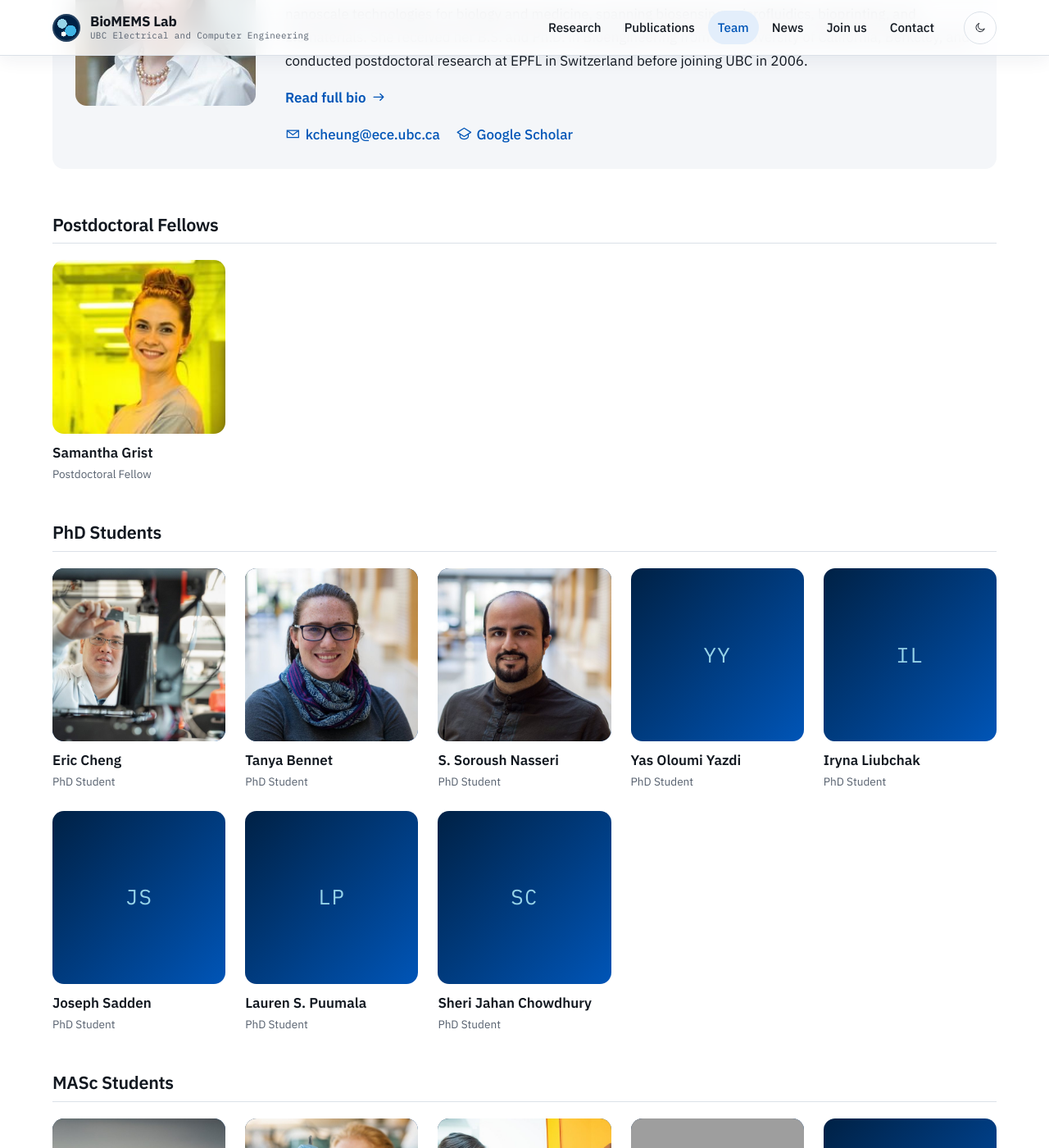
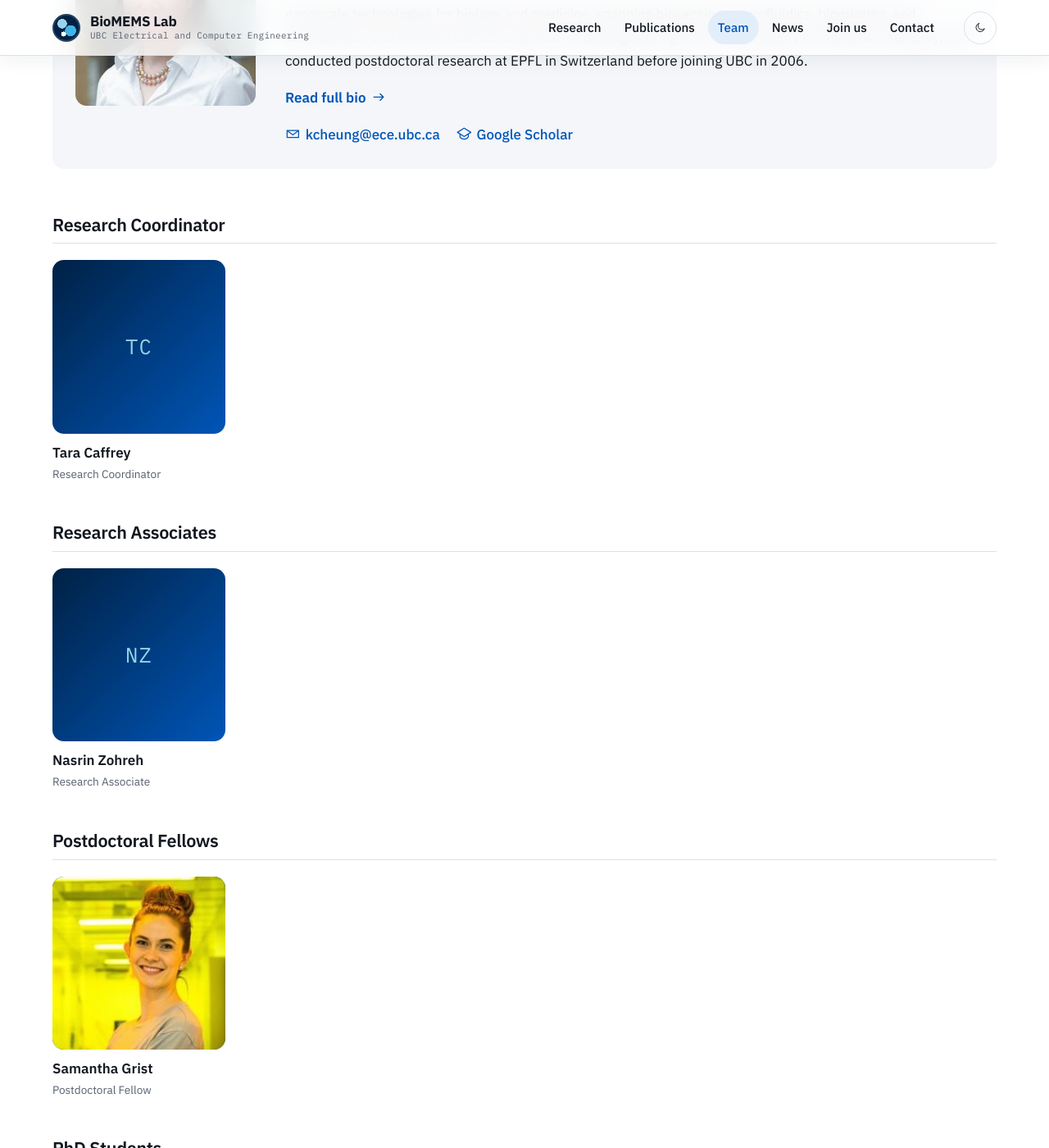
Before and after one commit to BioMEMS-UBC/biomems-ubc.github.io, a Jekyll site: the page built from team/index.html, in a window 1280 px wide and 1400 px high, scrolled down 640 px. Shown: the whole window at 82% size. Built offline with Jekyll 4.4.1, drawn with Linux system fonts in a browser that asks for light colours; grey boxes are pictures that could not be loaded.

Commit message:
Add Research Coordinator and Research Associate roles

```diff
--- a/_data/roles.yml
+++ b/_data/roles.yml
@@ -2,6 +2,12 @@
 - id: principal-investigator
   title: Principal Investigator
   plural: Principal Investigator
+- id: research-coordinator
+  title: Research Coordinator
+  plural: Research Coordinator
+- id: research-associate
+  title: Research Associate
+  plural: Research Associates
 - id: postdoc
   title: Postdoctoral Fellow
   plural: Postdoctoral Fellows
--- /dev/null
+++ b/_members/nasrin-zohreh.md
@@ -0,0 +1,7 @@
+---
+name: Nasrin Zohreh
+role: research-associate
+order: 60
+---
+
+Nasrin Zohreh is a Research Associate in the BioMEMS Lab.
--- /dev/null
+++ b/_members/tara-caffrey.md
@@ -0,0 +1,7 @@
+---
+name: Tara Caffrey
+role: research-coordinator
+order: 59
+---
+
+Tara Caffrey is the Research Coordinator in the BioMEMS Lab.
```
Also changed, not shown: README.md.
